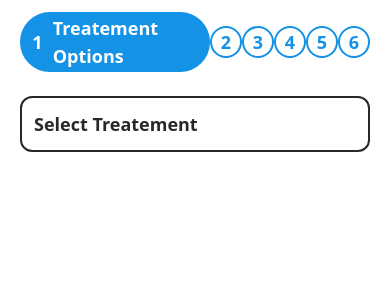
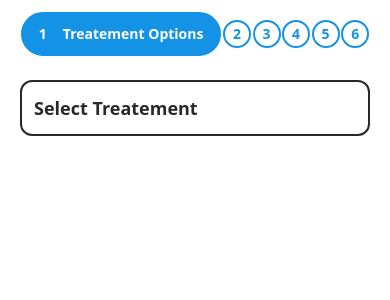
Before and after one commit to blazingh/users-and-todos, a React (Create React App) app: page / in a window 390 px wide. Shown: the top 300 px of the page. Built offline with nearby package versions, Linux system fonts and the light colour scheme.

Commit message:
mobile style fixes

```diff
--- a/src/components/StepsDashBoard.js
+++ b/src/components/StepsDashBoard.js
@@ -12,7 +12,7 @@ const StepsDashBoard = ({ step, setStep }) => {
 			{steps.map((single) => (
 				<div
 					key={single.id}
-					className={` border-2 border-blue-10 flex justify-center items-center text-lg md:text-xl font-semibold  rounded-full ${
+					className={` border-2 border-blue-10 flex justify-center items-center text-sm md:text-xl font-semibold  rounded-full ${
 						step === single.id ? "pr-4 bg-blue-10 text-white" : " text-blue-10"
 					}`}
 				>
@@ -21,7 +21,9 @@ const StepsDashBoard = ({ step, setStep }) => {
 							step > single.id && setStep(single.id);
 						}}
 						className={` flex justify-center items-center rounded-full ${
-							step === single.id ? "w-10 h-10" : "w-7 h-7"
+							step === single.id
+								? "w-10 h-10 md:w-12 md:h-12"
+								: "w-6 h-6 md:w-8 md:h-8"
 						} ${step > single.id ? "cursor-pointer " : "cursor-default "}`}
 					>
 						{single.id}
```
